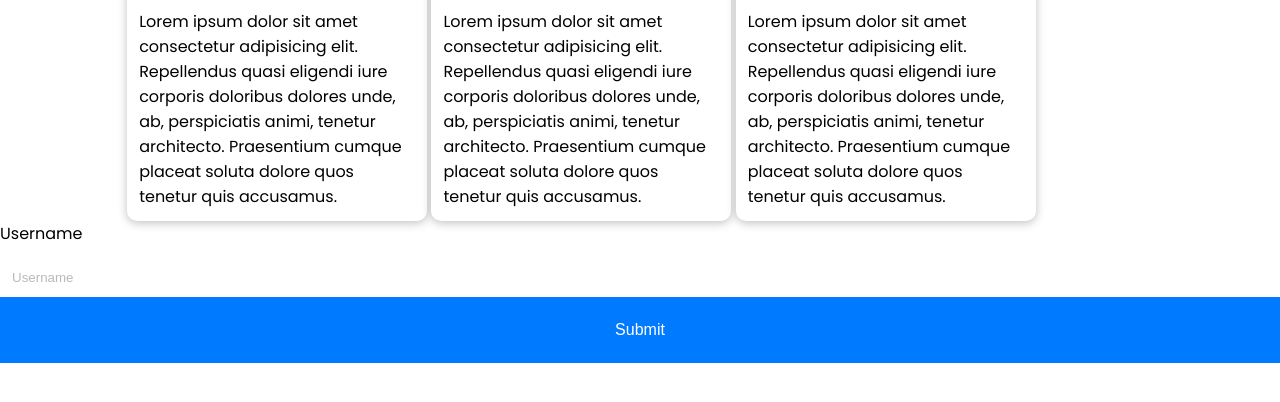
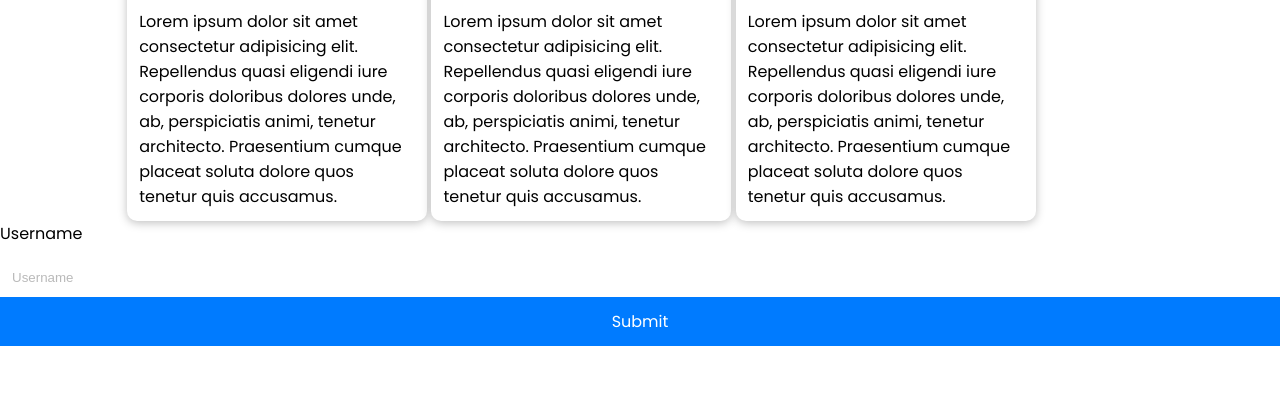
Before and after one commit to Aref-Akminasi/ui-elements, a website: page index.html in a window 1280 px wide. Shown: the part 262-664 px from the top of the page. Drawn offline with Linux system fonts and the light colour scheme.

Commit message:
updated submit button

```diff
--- a/uie/components/_form.scss
+++ b/uie/components/_form.scss
@@ -23,11 +23,12 @@
 .submit {
   background-color: $primary;
   color: $white;
-  padding: $base-padding * 2;
+  padding: $base-padding;
   width: 100%;
   font-size: $base-font-size;
   border: 0;
   cursor: pointer;
+  font-family: inherit;
   &:active {
     transform: scale(0.98);
   }
```
Also changed, not shown: css/index.css.
